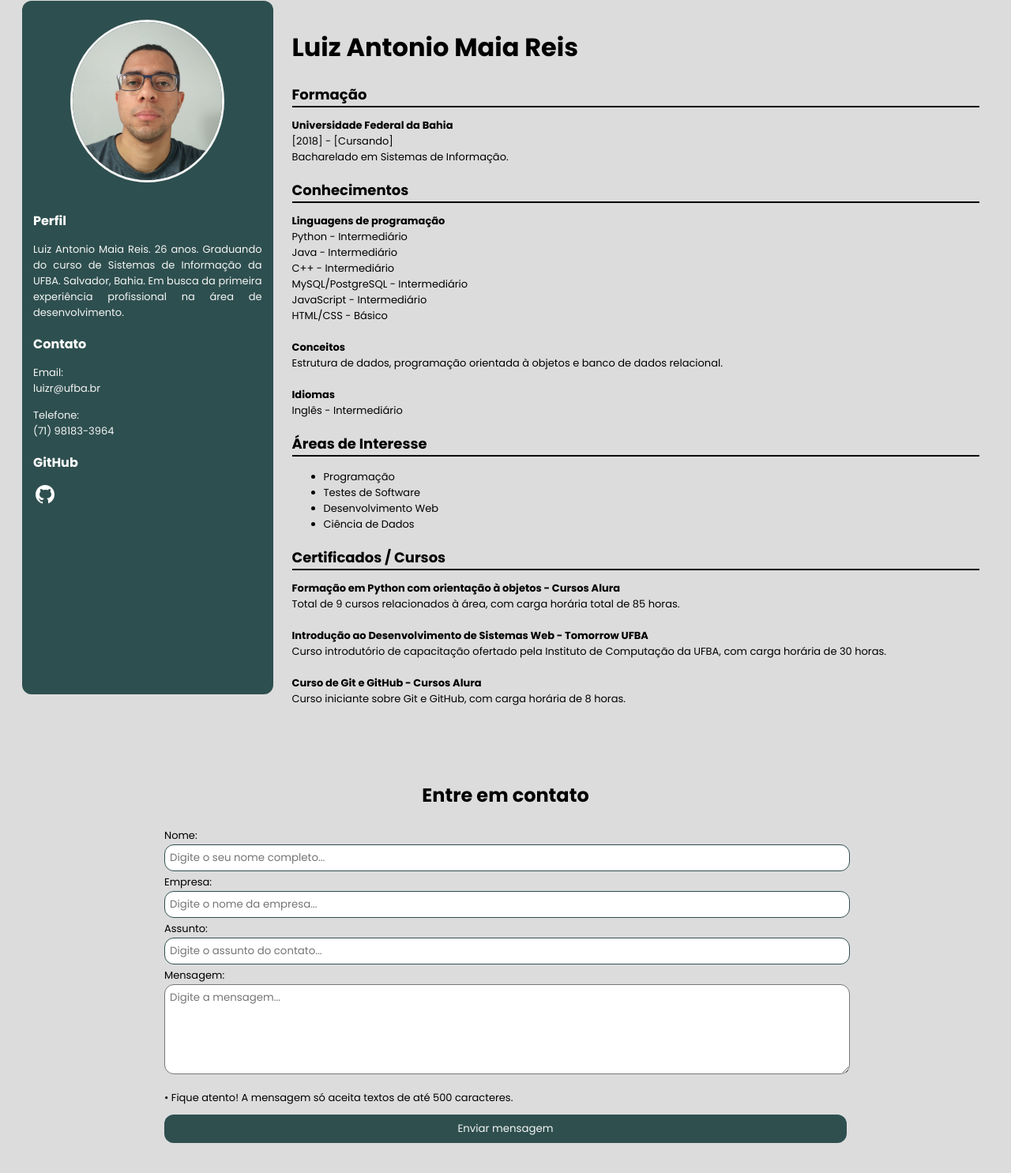
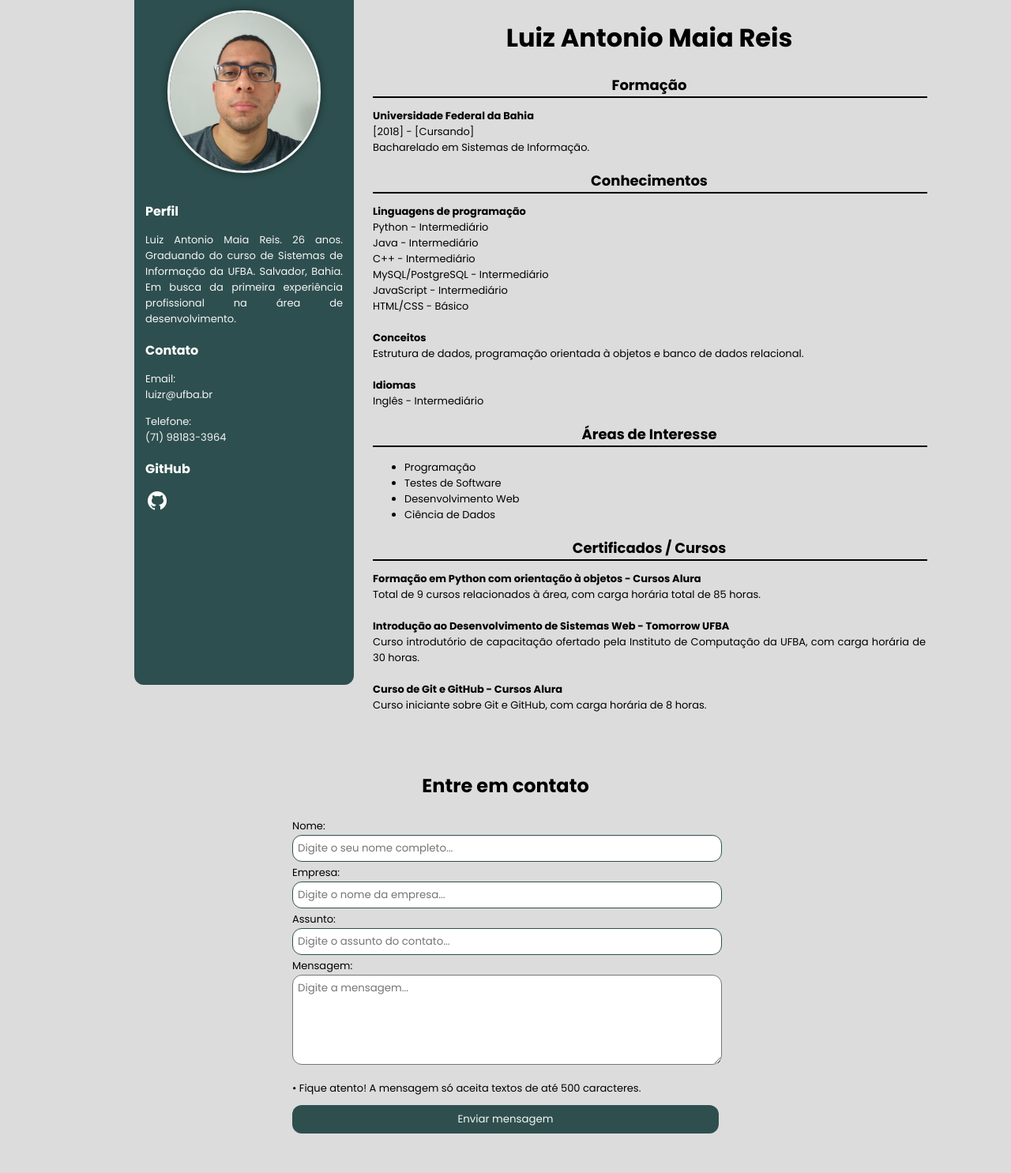
Before and after one commit to GlauberGouveia/atividade-curriculo, a plain HTML site: page Trabalho Prático 1/CurriculoOnline/candidato2.html in a window 1280 px wide. Shown: the part 19-1504 px from the top of the page at 79% size. Drawn offline with Linux system fonts and the light colour scheme.

Commit message:
Add files via upload

```diff
--- a/Trabalho Prático 1/CurriculoOnline/candidato2.html
+++ b/Trabalho Prático 1/CurriculoOnline/candidato2.html
@@ -1,77 +1,93 @@
 <!DOCTYPE html>
 <html lang="pt-br">
+
 <head>
     <meta charset="UTF-8">
     <meta name="viewport" content="width=device-width, initial-scale=1.0">
-    <link rel="stylesheet" href="candidato2.css">
+    <link rel="stylesheet" href="candidatos.css">
     <link rel="shortcut icon" href="imagens/favicon.ico" type="image/x-icon">
     <title>Luiz Antonio Maia Reis</title>
 </head>
+
 <body>
+    <header></header>
     <main>
         <div id="lateral">
             <img id="perfil" src="imagens/foto-luiz.jpeg" alt="Foto de Luiz Antonio">
             <h3>Perfil</h3>
-            <p>Luiz Antonio Maia Reis. 26 anos. Graduando do curso de Sistemas de Informação da UFBA. Salvador, Bahia. Em busca da primeira experiência profissional na área de desenvolvimento.</p>
+            <p>Luiz Antonio Maia Reis. 26 anos. Graduando do curso de Sistemas de Informação da UFBA. Salvador, Bahia.
+                Em busca da primeira experiência profissional na área de desenvolvimento.</p>
             <h3>Contato</h3>
             <p>Email:<br>luizr@ufba.br<br></p>
             <p>Telefone:<br>(71) 98183-3964</p>
             <h3>GitHub</h3>
-            <a href="https://github.com/LuizR3is" target="_blank"><img id="git" src="imagens/logo-github.png" alt="Logo do GitHub"></a>
+            <a href="https://github.com/LuizR3is" target="_blank"><img class="logo" src="imagens/logo-github.png"
+                    alt="Logo do GitHub"></a>
         </div>
         <div id="central">
             <h1>Luiz Antonio Maia Reis</h1>
             <h3>Formação</h3>
-            <div id="underline"></div>
-            <p><strong>Universidade Federal da Bahia</strong><br>[2018] - [Cursando]<br>Bacharelado em Sistemas de Informação.</p>
+            <div class="underline"></div>
+            <p><strong>Universidade Federal da Bahia</strong><br>[2018] - [Cursando]<br>Bacharelado em Sistemas de
+                Informação.</p>
             <h3>Conhecimentos</h3>
-            <div id="underline"></div>
+            <div class="underline"></div>
             <p>
-                <strong>Linguagens de programação</strong><br>Python - Intermediário<br>Java - Intermediário<br>C++ - Intermediário<br>MySQL/PostgreSQL - Intermediário<br>JavaScript - Intermediário<br>HTML/CSS - Básico<br><br>
-                <strong>Conceitos</strong><br>Estrutura de dados, programação orientada à objetos e banco de dados relacional.<br><br>
+                <strong>Linguagens de programação</strong><br>Python - Intermediário<br>Java - Intermediário<br>C++ -
+                Intermediário<br>MySQL/PostgreSQL - Intermediário<br>JavaScript - Intermediário<br>HTML/CSS -
+                Básico<br><br>
+                <strong>Conceitos</strong><br>Estrutura de dados, programação orientada à objetos e banco de dados
+                relacional.<br><br>
                 <strong>Idiomas</strong><br>Inglês - Intermediário
             </p>
             <h3>Áreas de Interesse</h3>
-            <div id="underline"></div>
-            <ul>
+            <div class="underline"></div>
+            <ul id="areas-interesse">
                 <li>Programação</li>
                 <li>Testes de Software</li>
                 <li>Desenvolvimento Web</li>
                 <li>Ciência de Dados</li>
             </ul>
             <h3>Certificados / Cursos</h3>
-            <div id="underline"></div>
+            <div class="underline"></div>
             <p>
-                <strong>Formação em Python com orientação à objetos - Cursos Alura</strong><br>Total de 9 cursos relacionados à área, com carga horária total de 85 horas.<br><br>
-                <strong>Introdução ao Desenvolvimento de Sistemas Web - Tomorrow UFBA</strong><br>Curso introdutório de capacitação ofertado pela Instituto de Computação da UFBA, com carga horária de 30 horas.<br><br>
-                <strong>Curso de Git e GitHub - Cursos Alura</strong><br>Curso iniciante sobre Git e GitHub, com carga horária de 8 horas.<br><br>
+                <strong>Formação em Python com orientação à objetos - Cursos Alura</strong><br>Total de 9 cursos
+                relacionados à área, com carga horária total de 85 horas.<br><br>
+                <strong>Introdução ao Desenvolvimento de Sistemas Web - Tomorrow UFBA</strong><br>Curso introdutório de
+                capacitação ofertado pela Instituto de Computação da UFBA, com carga horária de 30 horas.<br><br>
+                <strong>Curso de Git e GitHub - Cursos Alura</strong><br>Curso iniciante sobre Git e GitHub, com carga
+                horária de 8 horas.<br><br>
             </p>
         </div>
     </main>
 
+    <footer>
+        <div>
             <div id="container">
                 <h2>Entre em contato</h2>
                 <form action="">
                     <div class="input-field">
                         <label for="name">Nome:</label><br>
-                <input type="text" id="name" name="name" id="name" placeholder="Digite o seu nome completo...">
+                        <input type="text" id="name" name="name" placeholder="Digite o seu nome completo...">
                     </div>
                     <div class="input-field">
                         <label for="empresa">Empresa:</label><br>
-                <input type="text" id="empresa"name="empresa" id="empresa" placeholder="Digite o nome da empresa...">
+                        <input type="text" id="empresa" name="empresa" placeholder="Digite o nome da empresa...">
                     </div>
                     <div class="input-field">
                         <label for="assunto">Assunto:</label><br>
-                <input type="text" id="assunto" name="assunto" id="assunto" placeholder="Digite o assunto do contato...">
+                        <input type="text" id="assunto" name="assunto" placeholder="Digite o assunto do contato...">
                     </div>
                     <div class="input-field">
                         <label for="mensagem">Mensagem:</label><br>
-                <textarea name="mensagem" id="mensagem" cols="30" rows="5" maxlength="500" placeholder="Digite a mensagem..."></textarea>
+                        <textarea name="mensagem" id="mensagem" cols="30" rows="5" maxlength="500"
+                            placeholder="Digite a mensagem..."></textarea>
                     </div>
                     <p>• Fique atento! A mensagem só aceita textos de até 500 caracteres.</p>
                     <button type="submit">Enviar mensagem</button>
                 </form>
+        </div>
+    </footer>
+</body>
 
-    </div>
-</body>
 </html>
--- /dev/null
+++ b/Trabalho Prático 1/CurriculoOnline/candidatos.css
@@ -0,0 +1,185 @@
+@import url('https://fonts.googleapis.com/css2?family=Poppins:wght@100;200;300;400;500;600;700&display=swap');
+
+* {
+    font-family: "Poppins", sans-serif;
+}
+
+body {
+    background-color: gainsboro;
+    text-align: center;
+}
+
+main {
+    display: flex;
+    flex-direction: row;
+    justify-content: flex-start;
+    align-items: flex-start;
+    margin: auto;
+    max-width: 940px;
+    text-align: center;
+
+}
+
+#lateral {
+    background-color: rgb(46, 79, 79);
+    display: flex;
+    flex-direction: column;
+    justify-content: flex-start;
+    align-items: flex-start;
+    border-radius: 12px;
+    width: 25%;
+    min-height: 850px;
+    min-width: 250px;
+    padding: 14px;
+}
+
+#perfil {
+    max-width: 200px;
+    max-height: 200px;
+    min-width: 50px;
+    min-height: 50px;
+    width: auto;
+    height: auto;
+    margin: auto;
+    border-radius: 50%;
+    border: 3px solid whitesmoke;
+    margin-top: 10px;
+    margin-bottom: 20px;
+    box-shadow: 0 0 10px rgba(0, 0, 0, 0.5);
+    }
+
+.logo {
+    margin-top: 12px;
+}
+
+.logo:hover {
+    animation: spin 2s linear infinite;
+}
+
+@keyframes spin {
+    0% { transform: rotate(0deg); }
+    100% { transform: rotate(360deg); }
+}
+
+#central {
+    border-radius: 12px;
+    width: 75%;
+    min-height: 500px;
+    padding: 14px;
+    min-height: 700px;
+    min-width: 700px;
+}
+
+div:not(:last-child) {
+    margin-right: 10px;
+}
+
+
+h3 {
+    font-size: medium;
+    margin-bottom: 1px;
+}
+
+p {
+    font-size: small;
+    margin-bottom: 1px;
+    text-align: justify;
+}
+
+#lateral p {
+    color: whitesmoke;
+}
+
+#lateral h3 {
+    color: white;
+}
+
+#central p {
+    margin-bottom: 0px;
+}
+
+#central h3 {
+    font-size: large;
+}
+
+.underline {
+    width: 100%;
+    border: 1px black;
+    border-style: groove;
+}
+
+li {
+    font-size: small;
+}
+
+#container {
+    display: flex;
+    flex-direction: column;
+    justify-content: center;
+    max-width: 940px;
+}
+
+#container h2 {
+    margin-top: 40px;
+    margin-left: auto;
+    margin-right: auto;
+}
+
+form {
+    margin-left: 200px;
+    margin-right: 200px;
+}
+
+label {
+    font-size: small;
+}
+
+input {
+    border-radius: 12px;
+    border: 1px solid darkslategray;
+}
+
+#name,
+#empresa,
+#assunto {
+    padding: 6px;
+    width: 100%;
+}
+
+#mensagem {
+    width: 100%;
+    height: 100px;
+    border-radius: 12px;
+    padding: 6px;
+}
+
+button {
+    background-color: darkslategray;
+    color: whitesmoke;
+    border-radius: 12px;
+    border-style: hidden;
+    padding: 8px 16px;
+    width: 100%;
+    margin-top: 10px;
+    margin-bottom: 30px;
+    transition: background-color 0.5s ease;
+}
+
+button:hover {
+    background-color: darkgreen;
+    color: black;
+}
+
+.redes-sociais {
+    display: inline;
+}
+
+#areas-interesse {
+    text-align: left;
+}
+
+footer {
+    margin: auto;
+    max-width: 940px;
+    text-align: left;
+}
--- a/Trabalho Prático 1/CurriculoOnline/index.css
+++ b/Trabalho Prático 1/CurriculoOnline/index.css
@@ -19,11 +19,6 @@ main {
 
 }
 
-footer {
-	text-align: center;
-    background-color: #749BC2;
-}
-
 #div-header {
     font-size: 40px;
     font-weight: bold;
@@ -36,11 +31,12 @@ footer {
     padding: 20px 0;
 }
 
-#div-footer{
+footer{
     font-size: 14px;
     font-style: italic;
     text-align: left;
     padding: 20px;
+    background-color: #749BC2;
 }
 
 .candidatos{
```
Also changed, not shown: Trabalho Prático 1/CurriculoOnline/candidato1.html (+119 -0 lines), Trabalho Prático 1/CurriculoOnline/index.html (+4 -7 lines). Lines whose indentation alone changed are shown as unchanged.
